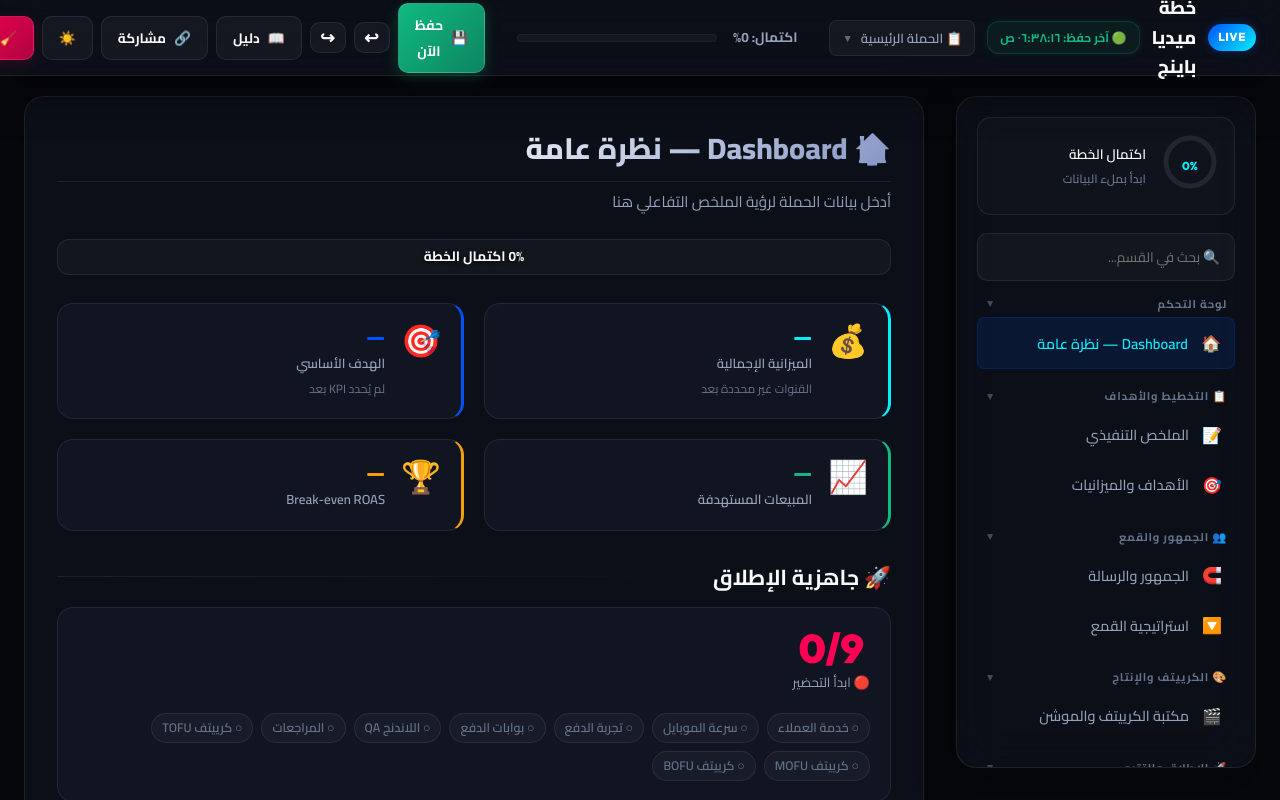
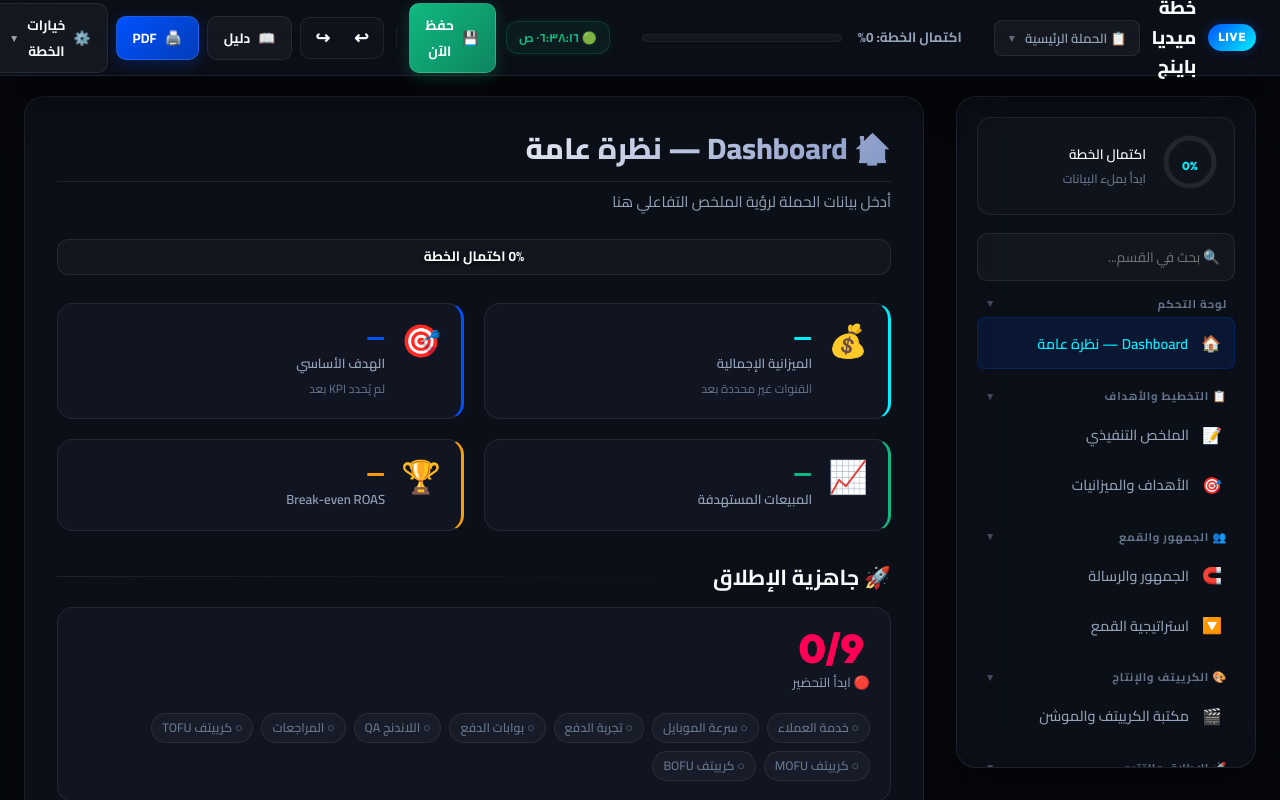
Before and after one commit to AbdelrahmanNemrSayed/Media_Buyer, a React (Vite) app: page / in a window 1280 px wide. Shown: the top 800 px of the page. Built offline with nearby package versions, Linux system fonts and the light colour scheme.

Commit message:
style: optimize header visual layout and group plan actions

```diff
--- a/src/components/Header.jsx
+++ b/src/components/Header.jsx
@@ -25,11 +25,12 @@ export default function Header({
     onOpenGuide,
 }) {
     const [showCampaigns, setShowCampaigns] = useState(false);
+    const [showDataMenu, setShowDataMenu] = useState(false);
     const campaignList = Object.entries(campaigns);
 
     return (
         <header className="dashboard-header">
-            {/* Logo + Badge */}
+            {/* 1) Right Side: Logo & Campaign Switcher */}
             <div className="header-logo-container">
                 <span
                     id="live-badge"
@@ -39,24 +40,18 @@ export default function Header({
                 </span>
                 <span className="header-title">خطة ميديا باينج</span>
 
-                {lastSavedTime && (
-                    <span className="last-saved-indicator" title="آخر عملية حفظ تلقائي آمنة">
-                        🟢 آخر حفظ: {lastSavedTime}
-                    </span>
-                )}
-
                 {/* Campaign Switcher */}
                 <div className="campaign-switcher-wrap">
                     <button
                         className="campaign-switch-btn"
-                        onClick={() => setShowCampaigns(s => !s)}
+                        onClick={() => { setShowCampaigns(s => !s); setShowDataMenu(false); }}
                         title="تبديل الحملة"
                     >
                         📋 {campaigns[activeCampaignId]?.name || 'الحملة الرئيسية'}
                         <span className="campaign-chevron">{showCampaigns ? '▲' : '▼'}</span>
                     </button>
                     {showCampaigns && (
-                        <div className="campaign-dropdown">
+                        <div className="campaign-dropdown" style={{ right: '0', left: 'auto' }}>
                             {campaignList.map(([id, camp]) => (
                                 <button
                                     key={id}
@@ -91,9 +86,9 @@ export default function Header({
                 </div>
             </div>
 
-            {/* Progress bar */}
-            <div className="progress-wrapper">
-                <span className="progress-label">اكتمال: {progressPercentage}%</span>
+            {/* 2) Center: Expanded Progress Bar */}
+            <div className="progress-wrapper" style={{ flexGrow: 1.5 }}>
+                <span className="progress-label">اكتمال الخطة: {progressPercentage}%</span>
                 <div className="progress-container">
                     <div
                         className="progress-fill"
@@ -102,49 +97,70 @@ export default function Header({
                 </div>
             </div>
 
-            {/* Controls */}
+            {/* 3) Left Side: Organised Control Panel */}
             <div className="header-controls">
-                {/* Manual Save Button */}
-                <button className="btn btn-save" onClick={onManualSave} title="حفظ التغييرات يدوياً فوراً">
-                    <span>💾</span> حفظ الآن
-                </button>
+                {/* Save Section (glowing button + micro-status) */}
+                <div style={{ display: 'flex', alignItems: 'center', gap: '10px', position: 'relative' }}>
+                    {lastSavedTime && (
+                        <span className="last-saved-indicator" title="آخر عملية حفظ تلقائي ناجحة">
+                            🟢 {lastSavedTime}
+                        </span>
+                    )}
+                    <button className="btn btn-save" onClick={onManualSave} title="حفظ التغييرات يدوياً فوراً">
+                        <span>💾</span> حفظ الآن
+                    </button>
+                </div>
 
-                {/* Undo / Redo */}
-                <button className="btn btn-secondary btn-icon" onClick={onUndo} title="تراجع (Ctrl+Z)">↩</button>
-                <button className="btn btn-secondary btn-icon" onClick={onRedo} title="إعادة (Ctrl+Y)">↪</button>
+                {/* Divider */}
+                <div style={{ width: '1px', height: '20px', background: 'var(--glass-border)', margin: '0 4px' }} />
 
+                {/* Undo / Redo Group */}
+                <div className="btn-group">
+                    <button className="btn btn-secondary btn-icon" onClick={onUndo} title="تراجع (Ctrl+Z)">↩</button>
+                    <button className="btn btn-secondary btn-icon" onClick={onRedo} title="إعادة (Ctrl+Y)">↪</button>
+                </div>
+
+                {/* Quick Guide Button */}
                 <button className="btn btn-secondary" onClick={onOpenGuide} title="دليل الاستخدام السريع">
                     <span>📖</span> دليل
                 </button>
-                <button className="btn btn-secondary" onClick={onShareURL} title="نسخ رابط المشاهدة">
-                    <span>🔗</span> مشاركة
-                </button>
-                <button className="btn btn-secondary" onClick={onToggleTheme} title="تبديل الإضاءة">
-                    <span>{isDarkMode ? '☀️' : '🌙'}</span>
-                </button>
-                <button className="btn btn-danger" onClick={onReset} title="تفريغ الخطة">
-                    <span>🧹</span> مسح
+
+                {/* Major PDF Print Button */}
+                <button className="btn btn-primary" onClick={onDownload} title="تصدير كملف PDF للطباعة">
+                    <span>🖨️</span> PDF
                 </button>
 
-                <div style={{ width: '1px', height: '24px', background: 'rgba(255,255,255,0.2)', margin: '0 8px' }} />
-
-                <div className="export-menu-wrap" style={{ position: 'relative' }}>
-                    <button className="btn btn-primary" onClick={onDownload} title="تصدير كملف PDF">
-                        <span>🖨️</span> PDF
-                    </button>
-                    <button className="btn btn-secondary" onClick={onExportCSV} title="تصدير كملف Excel (CSV)" style={{ marginLeft: '8px' }}>
-                        <span>📊</span> CSV
-                    </button>
-                </div>
-
-                <div className="export-menu-wrap" style={{ position: 'relative' }}>
+                {/* Premium Data Options Dropdown */}
+                <div className="data-menu-wrap" style={{ position: 'relative' }}>
                     <button
                         className="btn btn-secondary"
-                        onClick={() => document.getElementById('import-json').click()}
-                        title="استيراد نسخة احتياطية"
+                        onClick={() => { setShowDataMenu(s => !s); setShowCampaigns(false); }}
+                        title="أدوات إدارة وتصدير واستيراد البيانات"
                     >
-                        <span>⬆️</span> استيراد
+                        <span>⚙️</span> خيارات الخطة
+                        <span className="campaign-chevron">{showDataMenu ? '▲' : '▼'}</span>
                     </button>
+                    {showDataMenu && (
+                        <div className="campaign-dropdown data-dropdown" style={{ left: 0, right: 'auto' }}>
+                            <button className="campaign-dropdown-item" onClick={() => { onShareURL(); setShowDataMenu(false); }} title="نسخ رابط مشفر لمشاركة الخطة مع الزملاء">
+                                🔗 مشاركة الرابط السري
+                            </button>
+                            <button className="campaign-dropdown-item" onClick={() => { onExportCSV(); setShowDataMenu(false); }} title="تحميل البيانات بصيغة CSV لتشغيلها على إكسل">
+                                📊 تصدير Excel (CSV)
+                            </button>
+                            <button className="campaign-dropdown-item" onClick={() => { onExportJSON(); setShowDataMenu(false); }} title="تصدير ملف JSON كنسخة احتياطية آمنة على جهازك">
+                                ⬇️ تصدير نسخة احتياطية
+                            </button>
+                            <button className="campaign-dropdown-item" onClick={() => { document.getElementById('import-json').click(); setShowDataMenu(false); }} title="استرجاع وتطبيق نسخة احتياطية سابقة من جهازك">
+                                ⬆️ استيراد نسخة احتياطية
+                            </button>
+                            <div className="campaign-dropdown-divider" />
+                            <button className="campaign-dropdown-item" style={{ color: 'var(--red)' }} onClick={() => { onReset(); setShowDataMenu(false); }} title="تفريغ وإعادة تعيين كافة خانات المتصفح">
+                                🧹 تفريغ الخطة بالكامل
+                            </button>
+                        </div>
+                    )}
+                    {/* Hidden Import Input */}
                     <input
                         type="file"
                         id="import-json"
@@ -152,15 +168,12 @@ export default function Header({
                         style={{ display: 'none' }}
                         onChange={onImportJSON}
                     />
-                    <button
-                        className="btn btn-secondary"
-                        style={{ marginLeft: '8px' }}
-                        onClick={onExportJSON}
-                        title="تصدير نسخة احتياطية"
-                    >
-                        <span>⬇️</span> نسخة احتياطية
-                    </button>
                 </div>
+
+                {/* Light/Dark Toggle */}
+                <button className="btn btn-secondary btn-icon" onClick={onToggleTheme} title="تبديل الإضاءة" style={{ borderRadius: '50%', width: '36px', height: '36px', justifyContent: 'center' }}>
+                    <span>{isDarkMode ? '☀️' : '🌙'}</span>
+                </button>
             </div>
         </header>
     );
--- a/src/index.css
+++ b/src/index.css
@@ -2089,3 +2089,75 @@ hr {
     from { opacity: 0; transform: translateY(-4px); }
     to { opacity: 1; transform: translateY(0); }
 }
+
+/* Premium Button Group (Undo/Redo Grouping) */
+.btn-group {
+    display: inline-flex;
+    align-items: center;
+    border-radius: 10px;
+    background: rgba(255, 255, 255, 0.02);
+    border: 1px solid var(--glass-border);
+    padding: 2px;
+}
+
+.btn-group .btn {
+    border: none !important;
+    background: transparent !important;
+    border-radius: 8px !important;
+    margin: 0 !important;
+    padding: 6px 12px !important;
+    box-shadow: none !important;
+    height: 36px;
+    display: inline-flex;
+    align-items: center;
+    justify-content: center;
+    transition: var(--transition-smooth);
+}
+
+.btn-group .btn:hover {
+    background: rgba(255, 255, 255, 0.08) !important;
+    color: var(--neon-cyan) !important;
+}
+
+[data-theme="light"] .btn-group {
+    background: rgba(15, 23, 42, 0.02);
+}
+
+[data-theme="light"] .btn-group .btn:hover {
+    background: rgba(15, 23, 42, 0.06) !important;
+}
+
+/* Data Dropdown Styling Overrides & Premium Alignment */
+.data-dropdown {
+    left: 0 !important;
+    right: auto !important;
+    min-width: 250px;
+    background: rgba(12, 16, 28, 0.98) !important;
+    border: 1px solid rgba(255, 255, 255, 0.12) !important;
+    box-shadow: 0 20px 45px rgba(0, 0, 0, 0.65) !important;
+    padding: 8px !important;
+}
+
+[data-theme="light"] .data-dropdown {
+    background: rgba(255, 255, 255, 0.98) !important;
+    box-shadow: 0 16px 40px rgba(15, 23, 42, 0.08) !important;
+}
+
+.data-dropdown .campaign-dropdown-item {
+    font-size: 0.88rem !important;
+    padding: 10px 14px !important;
+    display: flex;
+    align-items: center;
+    gap: 10px;
+    text-align: right;
+}
+
+.data-dropdown .campaign-dropdown-item:hover {
+    background: rgba(0, 82, 255, 0.08) !important;
+    color: var(--neon-cyan) !important;
+}
+
+[data-theme="light"] .data-dropdown .campaign-dropdown-item:hover {
+    background: rgba(0, 82, 255, 0.05) !important;
+    color: var(--neon-blue) !important;
+}
```
